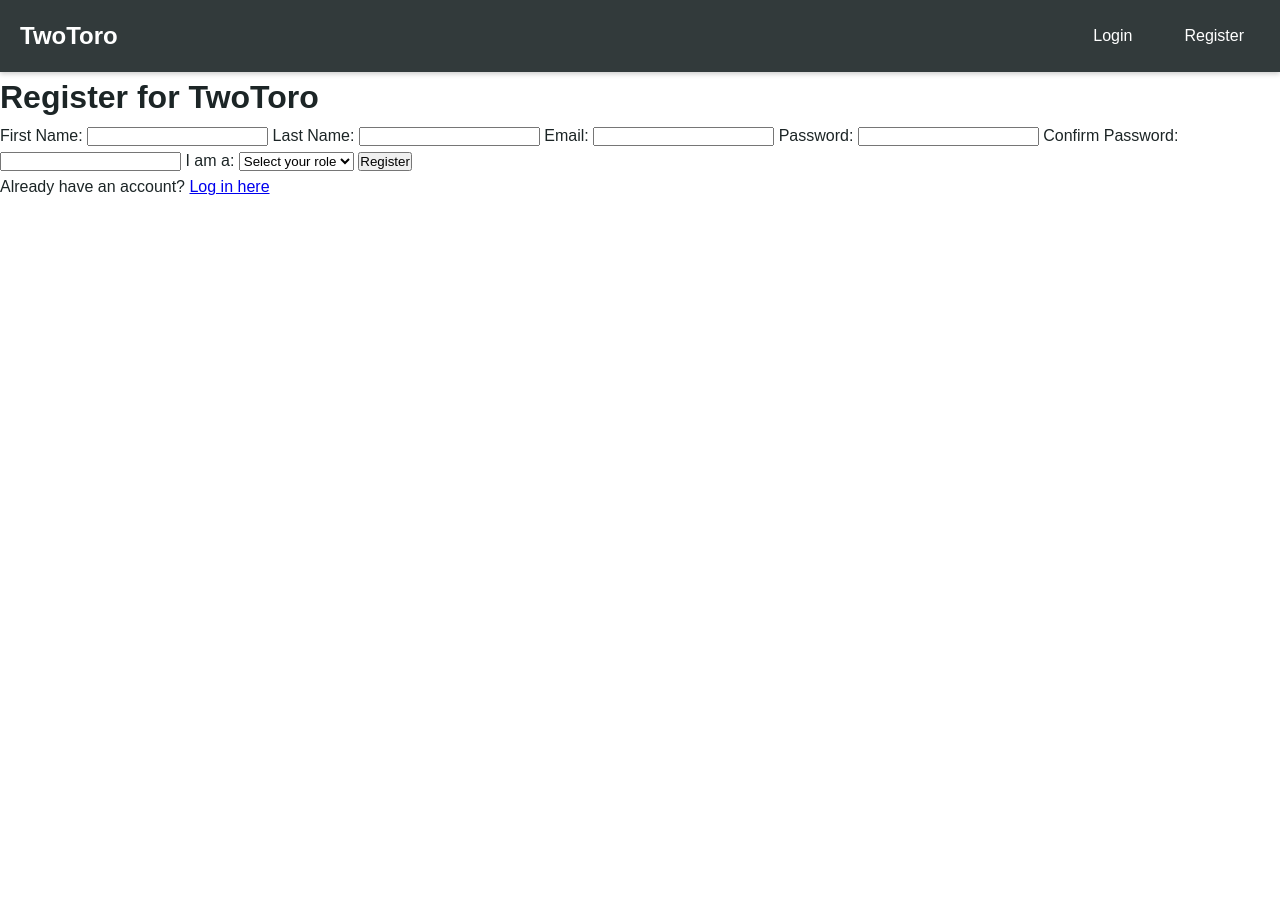
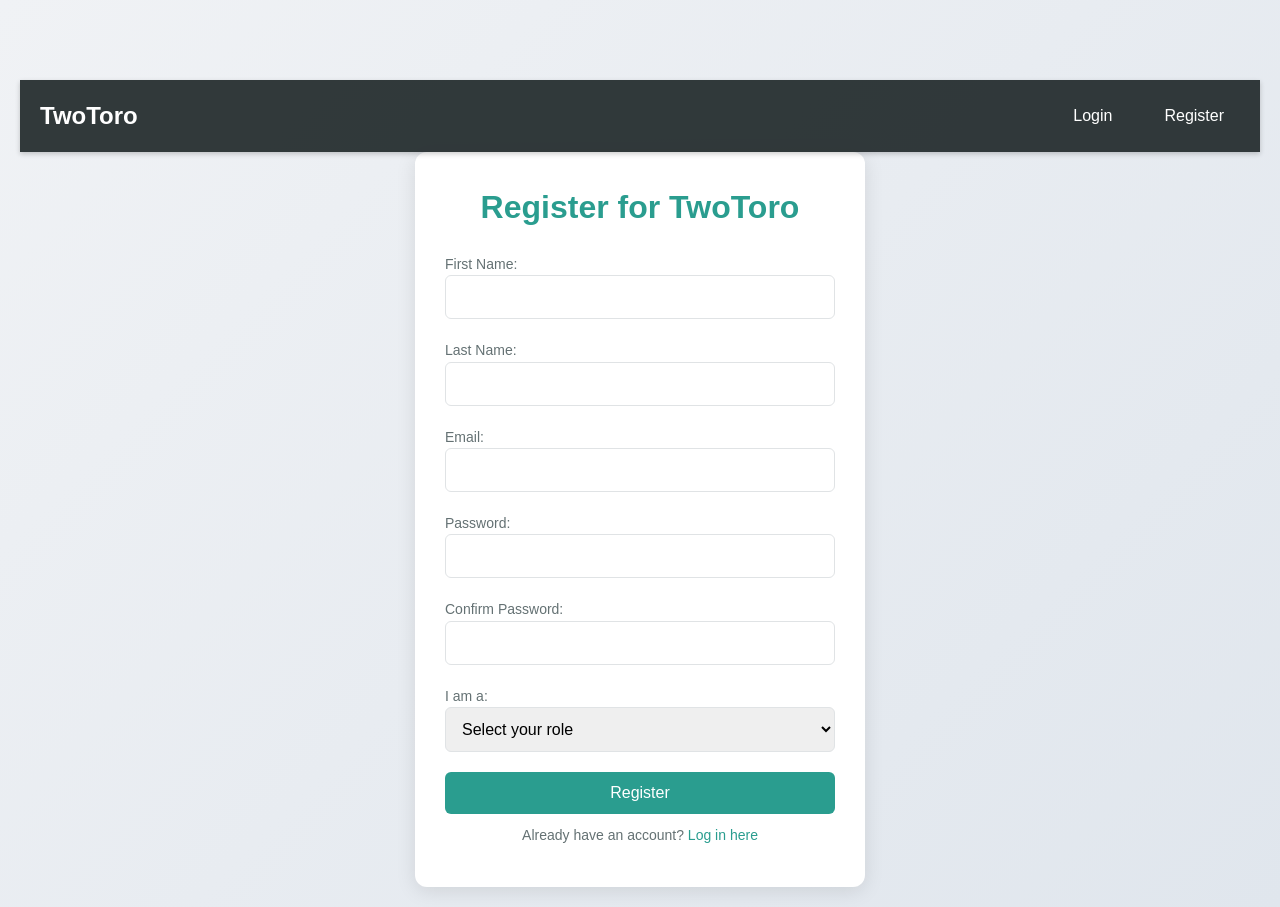
Before and after one commit to fennea/web-chat-app, a Flask app: page /register in a window 1280 px wide. Before the commit the page ends 195 px from the top, so only its background shows below. Run offline with Flask 3, Linux system fonts and the light colour scheme; some libraries are stand-ins or nearby versions.

Commit message:
fix multiple pages

```diff
--- a/templates/login.html
+++ b/templates/login.html
@@ -7,7 +7,7 @@
     body {
       font-family: 'Segoe UI', Tahoma, Geneva, Verdana, sans-serif;
       background-color: #f4f4f4;
-      padding-top: 80px; /* Space for navbar */
+      /* Remove padding-top; let base.html handle layout */
     }
 
     .login-container {
@@ -16,7 +16,7 @@
       border-radius: 8px;
       box-shadow: 0 2px 10px rgba(0, 0, 0, 0.1);
       width: 320px;
-      margin: 0 auto; /* Center horizontally */
+      margin: 20px auto; /* Center with slight top margin */
     }
 
     h2 {
--- a/templates/register.html
+++ b/templates/register.html
@@ -1,10 +1,167 @@
 {% extends "base.html" %}
 
-{% block title %}Twotoro - Register{% endblock %}
+{% block title %}TwoToro - Register{% endblock %}
 
 {% block extra_styles %}
   <style>
-    /* Same styles as before */
+    * {
+      margin: 0;
+      padding: 0;
+      box-sizing: border-box;
+    }
+
+    body {
+      background: linear-gradient(135deg, #f0f2f5 0%, #e0e6ed 100%);
+      min-height: 100vh;
+      display: flex;
+      justify-content: center;
+      align-items: center;
+      padding: 20px;
+      padding-top: 80px; /* Space for navbar */
+    }
+
+    .container {
+      max-width: 450px;
+      width: 100%;
+      background: #fff;
+      padding: 30px;
+      border-radius: 12px;
+      box-shadow: 0 4px 20px rgba(0, 0, 0, 0.1);
+      text-align: center;
+    }
+
+    h1 {
+      font-size: 32px;
+      margin-bottom: 20px;
+      color: #2a9d8f;
+      font-weight: 600;
+    }
+
+    form {
+      display: flex;
+      flex-direction: column;
+      gap: 15px;
+    }
+
+    label {
+      text-align: left;
+      font-size: 14px;
+      color: #647173;
+      margin-bottom: 5px;
+    }
+
+    input[type="text"],
+    input[type="password"],
+    input[type="email"],
+    select {
+      padding: 12px;
+      font-size: 16px;
+      border: 1px solid #e0e3e5;
+      border-radius: 6px;
+      width: 100%;
+      transition: border-color 0.3s ease, box-shadow 0.3s ease;
+    }
+
+    input[type="text"]:focus,
+    input[type="password"]:focus,
+    input[type="email"]:focus,
+    select:focus {
+      border-color: #2a9d8f;
+      box-shadow: 0 0 5px rgba(42, 157, 143, 0.3);
+      outline: none;
+    }
+
+    input[type="submit"] {
+      background: #2a9d8f;
+      color: #fff;
+      border: none;
+      padding: 12px 20px;
+      border-radius: 6px;
+      cursor: pointer;
+      font-size: 16px;
+      font-weight: 500;
+      transition: background 0.3s ease, transform 0.2s ease;
+    }
+
+    input[type="submit"]:hover {
+      background: #21867a;
+      transform: translateY(-2px);
+    }
+
+    p {
+      color: #647173;
+      margin: 10px 0;
+      font-size: 14px;
+    }
+
+    a {
+      color: #2a9d8f;
+      text-decoration: none;
+      font-weight: 500;
+    }
+
+    a:hover {
+      text-decoration: underline;
+    }
+
+    .messages {
+      margin-bottom: 15px;
+    }
+
+    .messages p {
+      background: #e6f4f1;
+      color: #2a9d8f;
+      padding: 8px 12px;
+      border-radius: 6px;
+      font-size: 14px;
+    }
+
+    #toast {
+      visibility: hidden;
+      min-width: 250px;
+      background-color: #f44336;
+      color: white;
+      text-align: center;
+      border-radius: 4px;
+      padding: 12px;
+      position: fixed;
+      z-index: 1;
+      left: 50%;
+      bottom: 30px;
+      transform: translateX(-50%);
+      font-size: 14px;
+      box-shadow: 0 2px 10px rgba(0, 0, 0, 0.2);
+    }
+
+    #toast.show {
+      visibility: visible;
+      animation: fadein 0.5s, fadeout 0.5s 2.5s;
+    }
+
+    @keyframes fadein {
+      from { bottom: 0; opacity: 0; }
+      to { bottom: 30px; opacity: 1; }
+    }
+
+    @keyframes fadeout {
+      from { bottom: 30px; opacity: 1; }
+      to { bottom: 0; opacity: 0; }
+    }
+
+    @media (max-width: 480px) {
+      .container {
+        padding: 20px;
+      }
+      h1 {
+        font-size: 28px;
+      }
+      input[type="text"],
+      input[type="password"],
+      input[type="email"],
+      select {
+        font-size: 14px;
+      }
+    }
   </style>
 {% endblock %}
 
@@ -46,5 +203,36 @@
 {% endblock %}
 
 <script>
-  /* Same validation script */
+  function showToast(message) {
+    const toast = document.getElementById("toast");
+    toast.textContent = message;
+    toast.className = "show";
+    setTimeout(() => { toast.className = toast.className.replace("show", ""); }, 3000);
+  }
+
+  function validateForm() {
+    const password = document.getElementById("password").value;
+    const confirm = document.getElementById("confirm_password").value;
+    const minLength = 8;
+    const hasUpper = /[A-Z]/.test(password);
+    const hasLower = /[a-z]/.test(password);
+    const hasNumber = /\d/.test(password);
+    const hasSpecial = /[!@#$%^&*(),.?":{}|<>]/.test(password);
+
+    if (password !== confirm) {
+      showToast("Passwords do not match.");
+      return false;
+    }
+
+    if (
+      password.length < minLength ||
+      !hasUpper || !hasLower ||
+      !hasNumber || !hasSpecial
+    ) {
+      showToast("Password must be at least 8 characters, include a number, an uppercase letter, a lowercase letter, and a special character.");
+      return false;
+    }
+
+    return true;
+  }
 </script>
```
